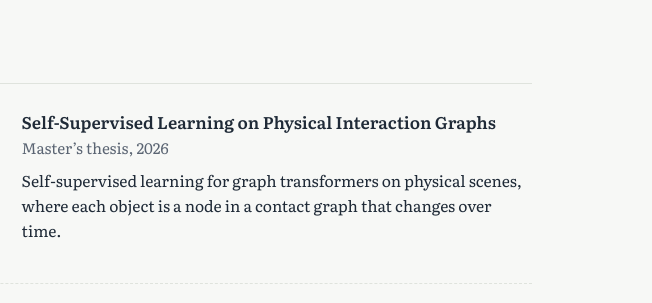
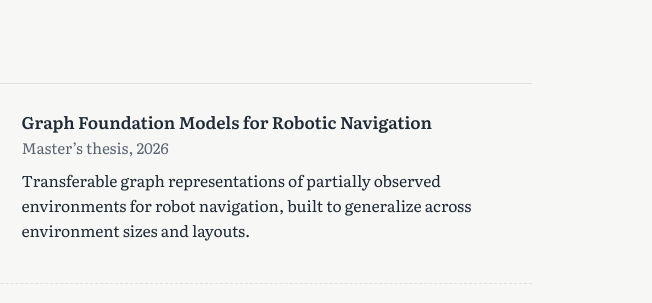
Before and after one commit to tshang21/tshang21.github.io, a plain HTML site: page index.html in a window 1280 px wide. Shown: the part 605-908 px from the top of the page, 628-1280 px from the left. Drawn offline with Linux system fonts and the light colour scheme.

Commit message:
Add files via upload

```diff
--- a/index.html
+++ b/index.html
@@ -170,9 +170,9 @@
       <article class="entry">
         <div class="thumb"><video src="thesis.mp4" autoplay muted loop playsinline aria-label="Simulated tabletop scene of rigid objects with their contact graph overlaid"></video></div>
         <div>
-          <h3>Self-Supervised Learning on Physical Interaction Graphs</h3>
+          <h3>Graph Foundation Models for Robotic Navigation</h3>
           <p class="venue">Master’s thesis, 2026</p>
-          <p class="desc">Self-supervised learning for graph transformers on physical scenes, where each object is a node in a contact graph that changes over time.</p>
+          <p class="desc">Transferable graph representations of partially observed environments for robot navigation, built to generalize across environment sizes and layouts.</p>
         </div>
       </article>
 
```
